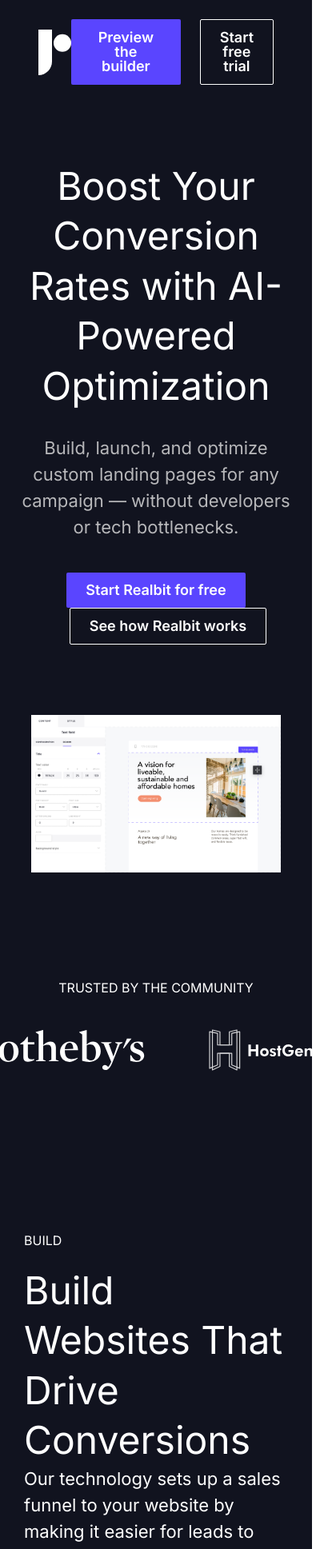
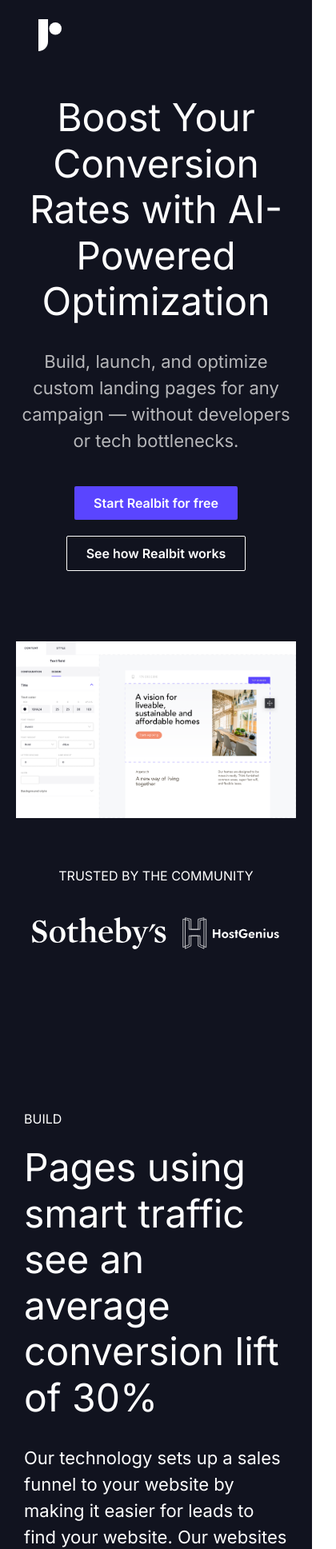
Before and after one commit to tsu019/realbit, a React (Create React App) app: page / in a window 390 px wide. Shown: the top 1937 px of the page at 80% size, 420 px wide, since content can reach past the window. Built offline with nearby package versions, Linux system fonts and the light colour scheme.

Commit message:
responsive

```diff
--- a/src/components/atoms/Button/style.css
+++ b/src/components/atoms/Button/style.css
@@ -6,7 +6,7 @@
   cursor: pointer;
   display: inline-block;
   line-height: 1;
-  font-size: 18px;
+  font-size: 16px;
   padding: 13px 24px;
 }
 .storybook-button--primary {
--- a/src/components/atoms/Typography/style.css
+++ b/src/components/atoms/Typography/style.css
@@ -1,6 +1,6 @@
 .h1 {
   font-size: 4.8rem;
-  line-height: 1.3;
+  line-height: 1.2;
 }
 
 .h2 {
--- a/src/components/organisms/Navigation/index.js
+++ b/src/components/organisms/Navigation/index.js
@@ -8,11 +8,11 @@
   <div
     className={['navigation', `navigation--${variant}`].join(' ')}
     variant={variant}>
-    <img src= './logo-light.svg' />
+    <img src= './logo-light.svg' style={{height: '4rem'}}/>
       { items.map(item => (
         <a className={['list', `list--${variant}`].join(' ')} href={item.url}>{item.title}</a>
       )) }
-    <div className="navigation-buttons">
+    <div className="navigation-buttons hidden md:flex">
       <Button label="Preview the builder" primary={true} />
       <div style={{marginLeft: '2.4rem'}}>
         <Button label="Start free trial" primary={false} />
--- a/src/components/templates/Hero/index.js
+++ b/src/components/templates/Hero/index.js
@@ -9,7 +9,7 @@
     <div>
       <div className="section-wrapper">
       <Navigation />
-      <div className="hero-content mx-8 md:mx-0">
+      <div className="pt-12 md:pt-32 mx-8 md:mx-0 text-center">
         <Typography color="#FFF" variant="h1 w-full md:w-1/2 mx-auto">
           Boost Your Conversion Rates with AI-Powered Optimization
         </Typography>
@@ -17,18 +17,18 @@
         Build, launch, and optimize custom landing pages for any campaign — without developers or tech bottlenecks.
         </Typography>
       </div>
-      <div className="hero-cta space-x-12">
+      <div className="hero-cta space-y-8 md:space-x-12">
         <Button label="Start Realbit for free" primary={true} />
         <Button label="See how Realbit works" primary={false} />
       </div>
-      <img className="mx-auto w-4/5" src='./hero-dashboard.png'/>
+      <img className="w-full px-8 mx-auto md:w-4/5" src='./hero-dashboard.png'/>
       <div className="mt-24 hero-content">
         <Typography color="#FFF" variant="label">
           Trusted by the community
         </Typography>
-        <div className="flex justify-center text-center space-x-32 mt-16">
-          <img src='./sothebys.svg' />
-          <img src='./hg.svg' />
+        <div className="flex justify-center text-center space-x-8 md:space-x-32 mt-16">
+          <img src='./sothebys.svg' style={{height: '4rem'}}/>
+          <img src='./hg.svg' style={{height: '4rem'}}/>
         </div>
       </div>
       </div>
--- a/src/components/templates/Hero/style.css
+++ b/src/components/templates/Hero/style.css
@@ -1,5 +1,4 @@
 .hero-content {
-  padding-top: 7.2rem;
   text-align: center;
 }
 
--- a/src/components/templates/Overview/index.js
+++ b/src/components/templates/Overview/index.js
@@ -11,9 +11,9 @@
               Build
             </Typography>
             <Typography color="#FFF" variant="h1">
-              Build Websites That <br/ > Drive Conversions
+              Pages using smart traffic see an average conversion lift of 30%
             </Typography>
-            <Typography color="#FFF" variant="body1">
+            <Typography color="#FFF" variant="body1 pt-12">
               Our technology sets up a sales funnel to your website by making it easier for leads to find your website. Our websites also allow you to talk with your customers directly. Collect your leads’ email and blast them with email marketing.
             </Typography>
             <div className="pt-16">
```
